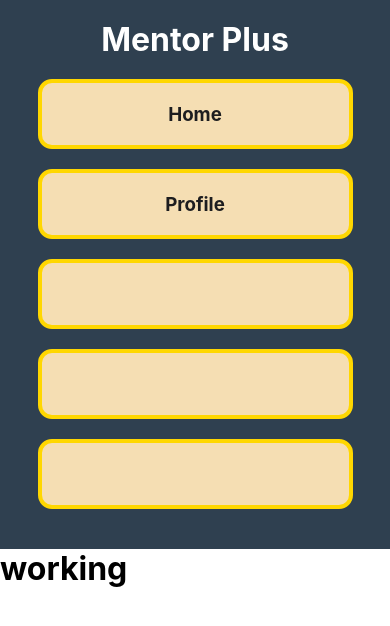
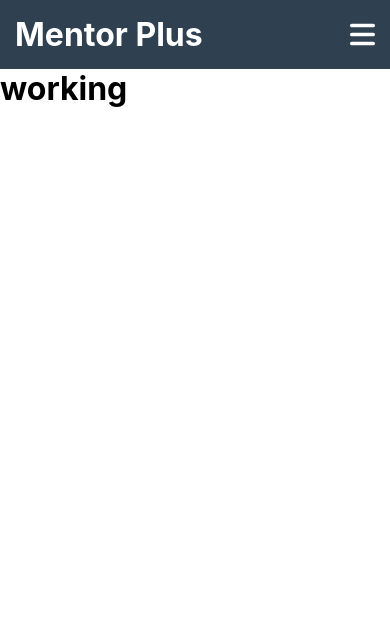
Before and after one commit to tm2582001/sidebar, a React (Create React App) app: page / in a window 390 px wide. Shown: the top 626 px of the page. Built offline with nearby package versions, Linux system fonts and the light colour scheme.

Commit message:
make navbar responsive

```diff
--- a/src/App.css
+++ b/src/App.css
@@ -8,7 +8,4 @@
   .App{
     display: initial;
   }
-  .nav-bar-icon{
-    width: 90%;
-  }
 }
--- a/src/components/nav-bar/nav-bar.component.jsx
+++ b/src/components/nav-bar/nav-bar.component.jsx
@@ -1,29 +1,50 @@
 import React from "react";
+import {ReactComponent as NavBarIcon} from '../../assets/images/bars-solid.svg';
 import "./nav-bar.styles.css";
 
-const NavBar = () => (
-  <div className="nav-bar">
+class NavBar extends React.Component{
+  constructor(){
+    super();
+    this.state = {
+      isOpen: false,
+     }
+  }
+
+
+  toggleNavigation = ()=>{
+    this.setState((prevState)=>({
+      isOpen: !prevState.isOpen
+    }))
+  }
+
+
+  render(){
+    return(
+      <div className={"nav-bar"}>
         <div className="logo-div">
           <h1 className="logo">Mentor Plus</h1>
+          <NavBarIcon onClick={this.toggleNavigation} className={`nav-bar-icon ${this.state.isOpen?"active":""}`} />
         </div>
-    <div className="nav-bar-icon-div">
-      <div className="nav-bar-icon">
+        <div className={`nav-bar-button-div ${this.state.isOpen?"open":""}`}>
+          <div className="nav-bar-button">
             <h3>Home</h3>
           </div>
-      <div className="nav-bar-icon">
+          <div className="nav-bar-button">
             <h3>Profile</h3>
           </div>
-      <div className="nav-bar-icon">
+          <div className="nav-bar-button">
             <h3> </h3>
           </div>
-      <div className="nav-bar-icon">
+          <div className="nav-bar-button">
             <h3> </h3>
           </div>
-      <div className="nav-bar-icon">
+          <div className="nav-bar-button">
             <h3> </h3>
           </div>
         </div>
       </div>
-);
+    )
+  }
+}
 
 export default NavBar;
--- a/src/components/nav-bar/nav-bar.styles.css
+++ b/src/components/nav-bar/nav-bar.styles.css
@@ -1,7 +1,7 @@
-.nav-bar{
+.nav-bar {
   height: 100%;
   width: 300px;
-    background-color: #2F4050;
+  background-color: #2f4050;
   display: flex;
   flex-direction: column;
   align-items: center;
@@ -9,11 +9,24 @@
   padding: 20px;
 }
 
-.nav-bar-icon-div{
+.logo-div {
+  width: 100%;
+  text-align: center;
+  /* display: flex; */
+  /* justify-content: space-between; */
+}
+
+.nav-bar-icon {
+  width: 25px;
+  fill: white;
+  display: none;
+}
+
+.nav-bar-button-div {
   width: 100%;
 }
 
-.nav-bar-icon{
+.nav-bar-button {
   margin: 20px auto;
   width: calc(300px - 20%);
   height: 70px;
@@ -27,9 +40,37 @@
   cursor: pointer;
 }
 
-@media (max-width:850px) {
-    .nav-bar{
+@media (max-width: 850px) {
+  .nav-bar {
     width: 100%;
     height: auto;
+    padding: 15px;
+  }
+
+  .logo-div {
+    display: flex;
+    justify-content: space-between;
+  }
+
+  .nav-bar-icon {
+    display: initial;
+    /* will-change: transform; */
+    transition: 0.3s ease-in-out;
+  }
+
+  .active {
+    transform: rotate(-90deg);
+  }
+
+  .nav-bar-button-div.open {
+    display: block;
+  }
+
+  .nav-bar-button-div {
+    display: none;
+  }
+
+  .nav-bar-button {
+    width: 90%;
   }
 }
```
Also changed, not shown: src/assets/images/bars-solid.svg (added). Lines whose indentation alone changed are shown as unchanged.
